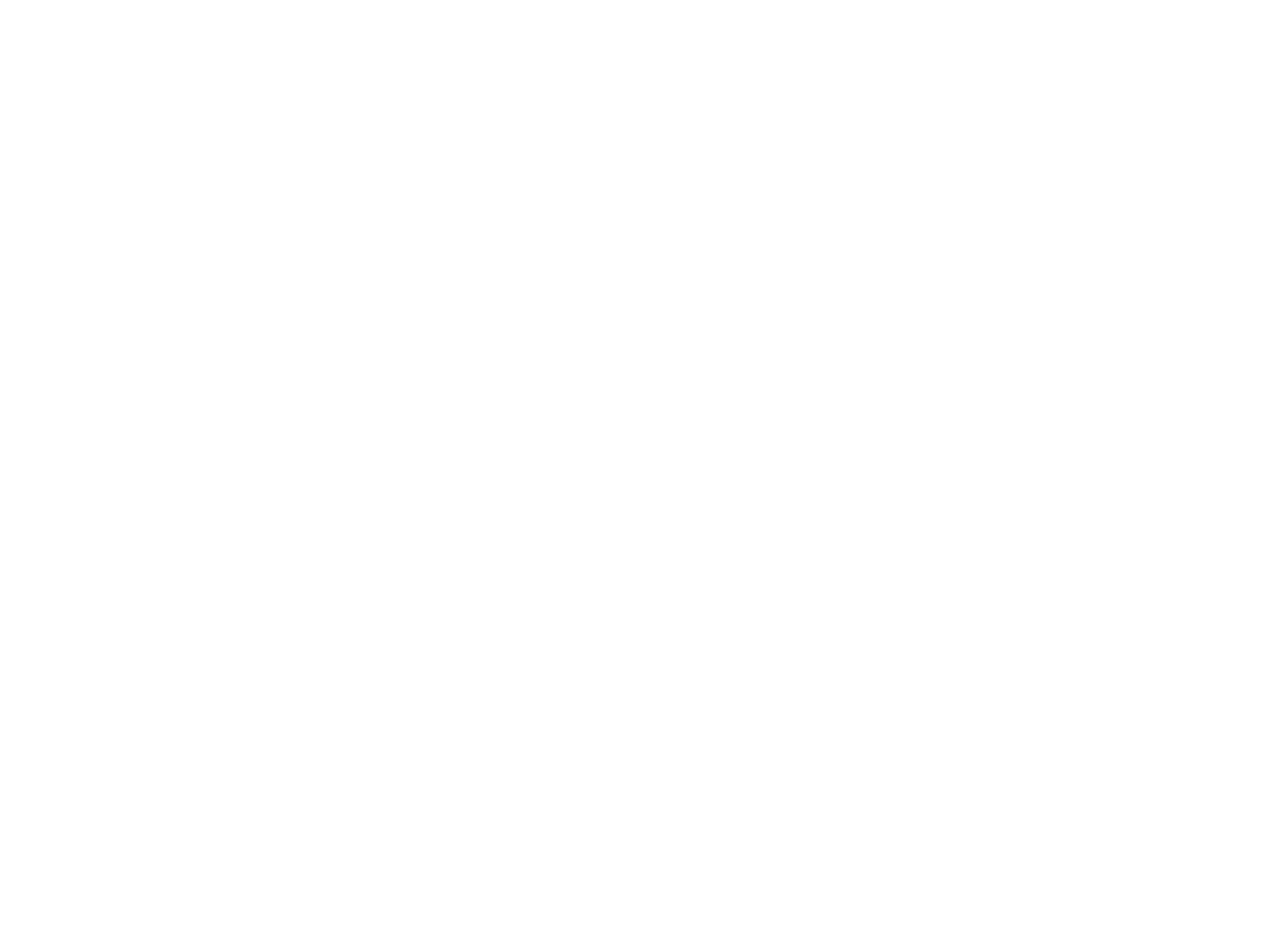
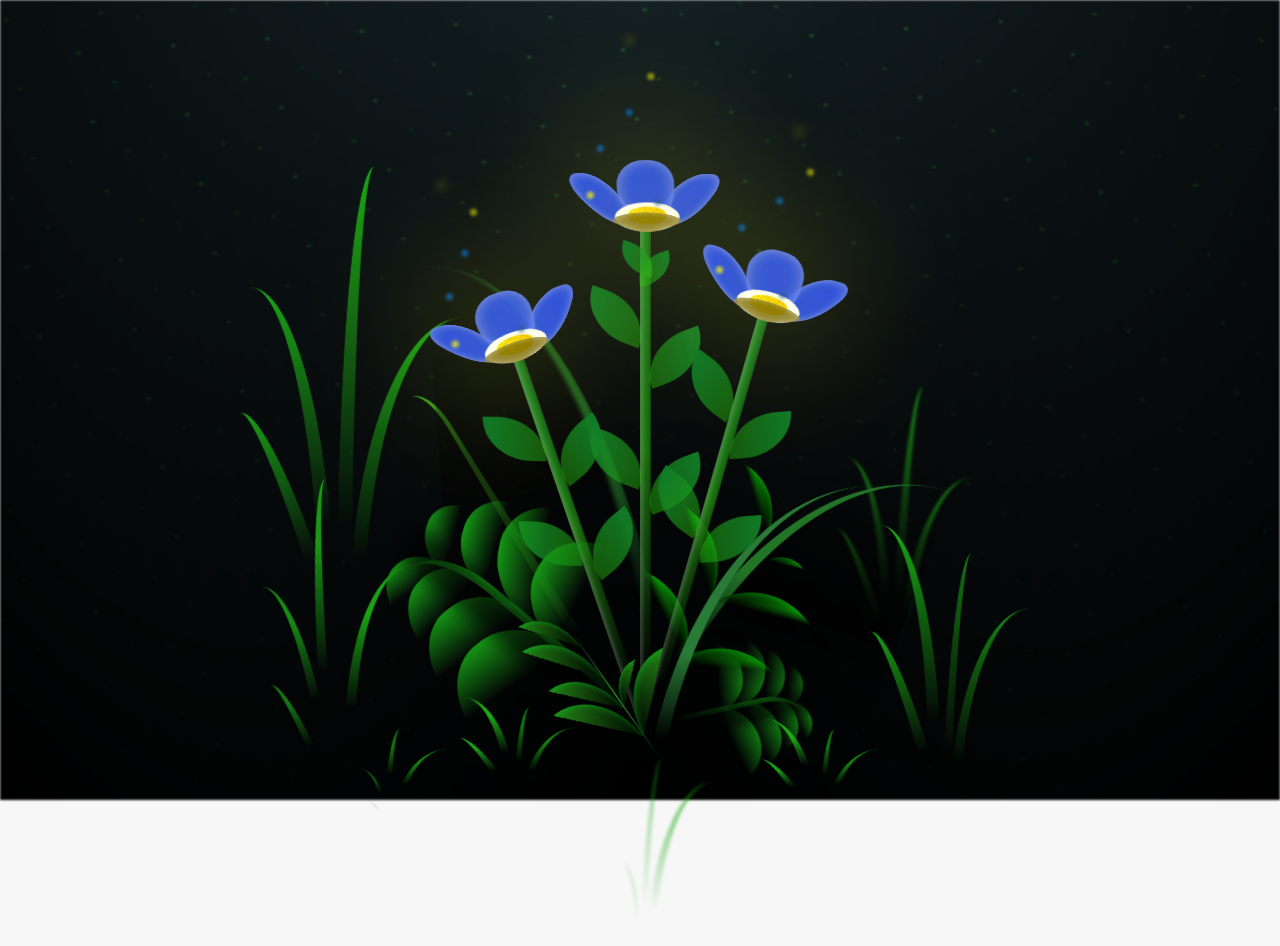
Before and after one commit to Jesus-romero04/regalo-para-miamorsito-valeria, a plain HTML site: page flores.html in a window 1280 px wide. Before the commit the page ends 800 px from the top, so only its background shows below. Drawn offline with Linux system fonts and the light colour scheme; the site is published under a folder, as on GitHub Pages, so addresses that start at the root find nothing.

Commit message:
ultimos cambiogdfgs

```diff
--- a/flores.html
+++ b/flores.html
@@ -4,7 +4,7 @@
     <meta charset="UTF-8" />
     <meta http-equiv="X-UA-Compatible" content="IE=edge" />
     <meta name="viewport" content="width=device-width, initial-scale=1.0" />
-    <link rel="stylesheet" href="/flores.css" />
+    <link rel="stylesheet" href="./flores.css" />
     <title>Flower</title>
   </head>
   <body class="container">
@@ -323,7 +323,7 @@
         </div>
       </div>
     </div>
-    <script src="anim.js"></script>
-    <script src="script.js"></script>
+    <script src="./anim.js"></script>
+    <script src="./script.js"></script>
   </body>
 </html>
```
